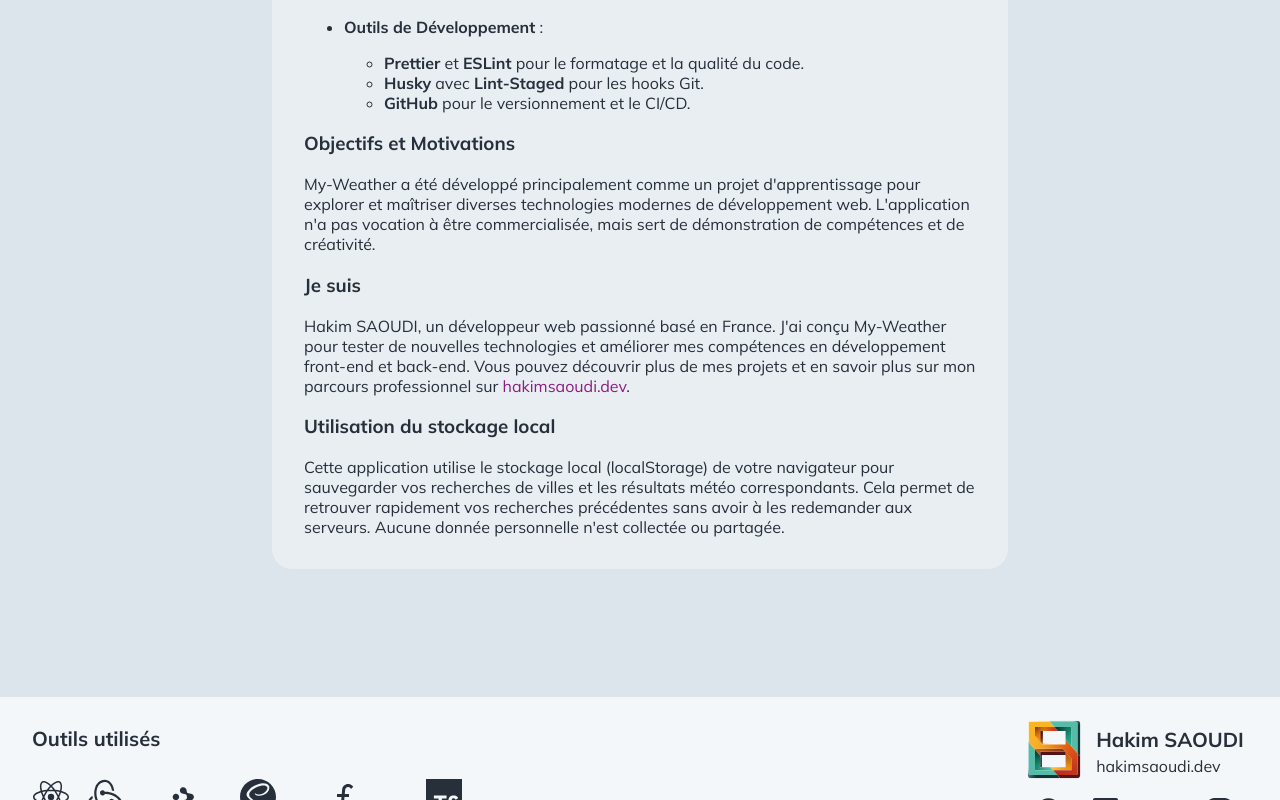
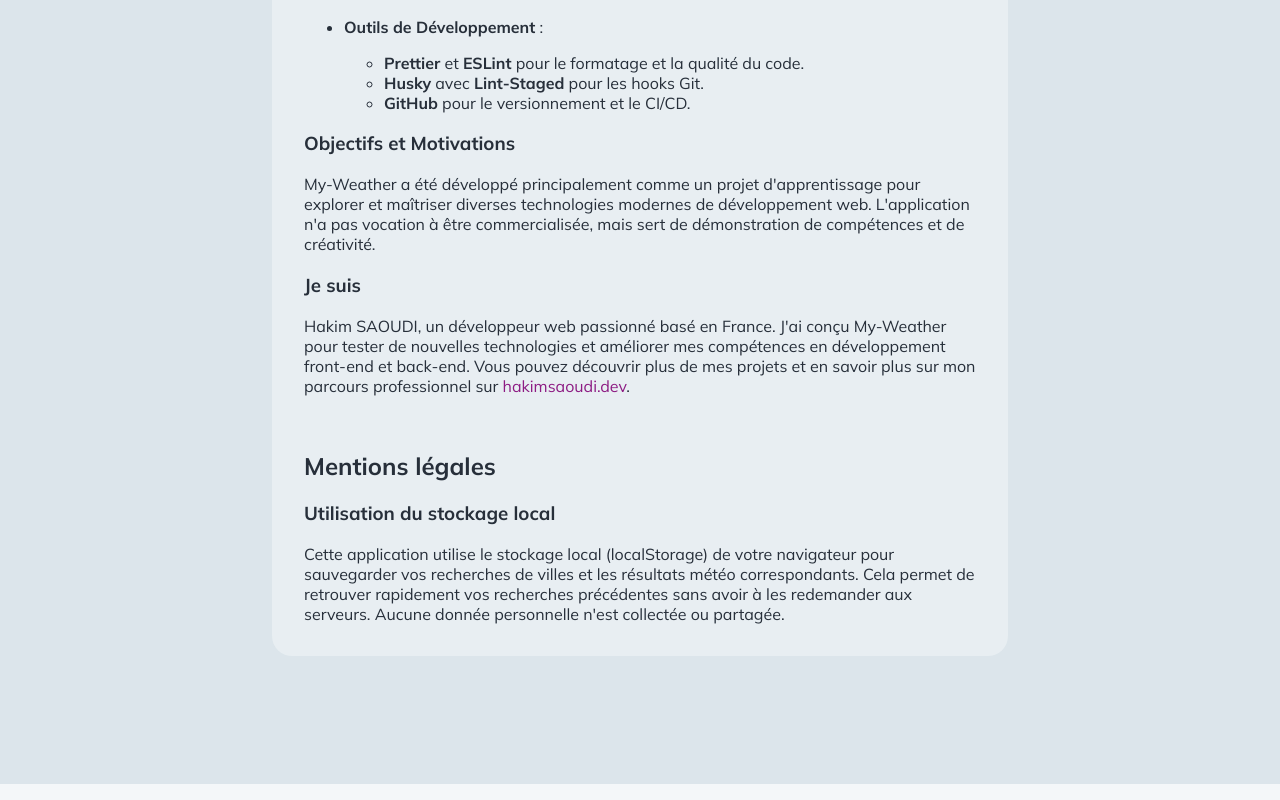
Before and after one commit to saoudi-h/meteo-react-app, a React (Create React App) app: page /about in a window 1280 px wide. Shown: the part 952-1752 px from the top of the page. Built offline with nearby package versions, Linux system fonts and the light colour scheme; no server answers; a web font is replaced by a local one.

Commit message:
chore: Add "Mentions légales" section to About page

```diff
--- a/src/pages/about/About.tsx
+++ b/src/pages/about/About.tsx
@@ -136,6 +136,8 @@ const About = () => {
               .
             </p>
 
+            <br />
+            <h2>Mentions légales</h2>
             <h3 id="use-local-storage">Utilisation du stockage local</h3>
             <p>
               Cette application utilise le stockage local (localStorage) de votre navigateur pour
```
